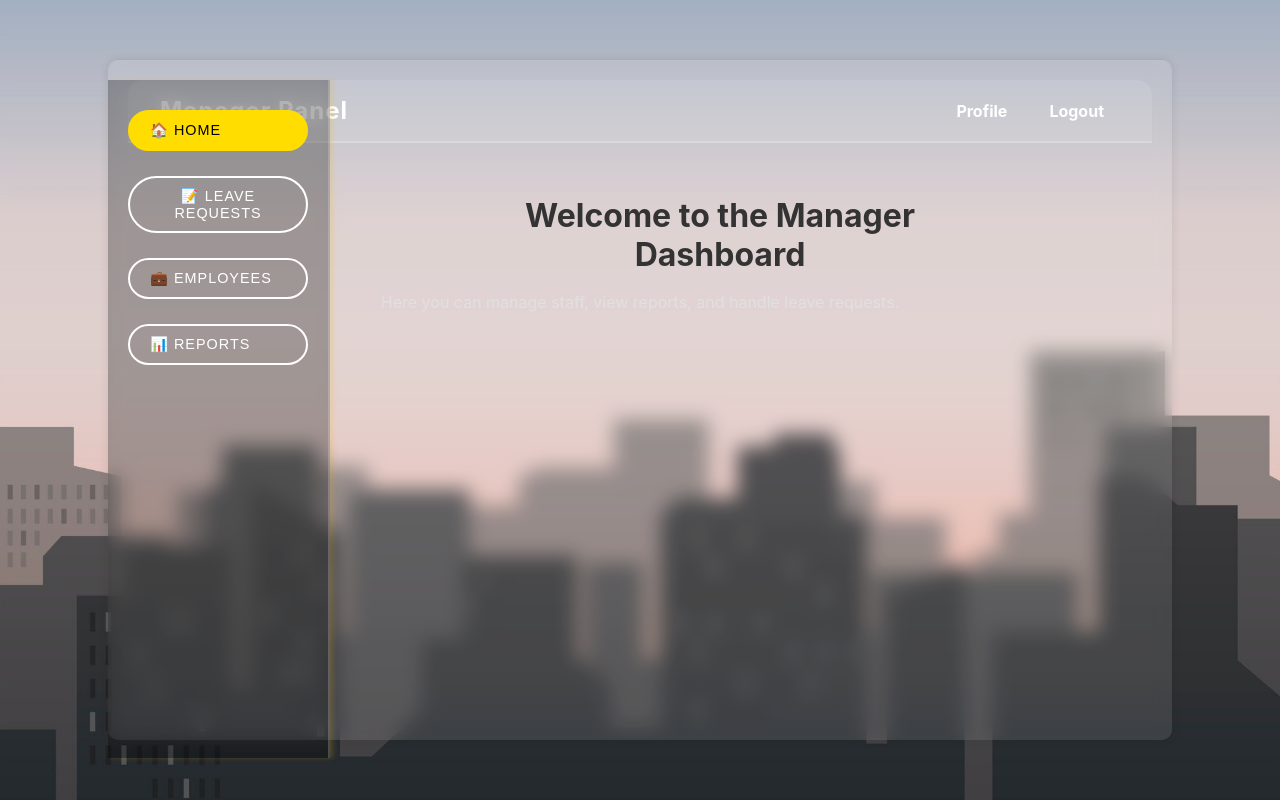
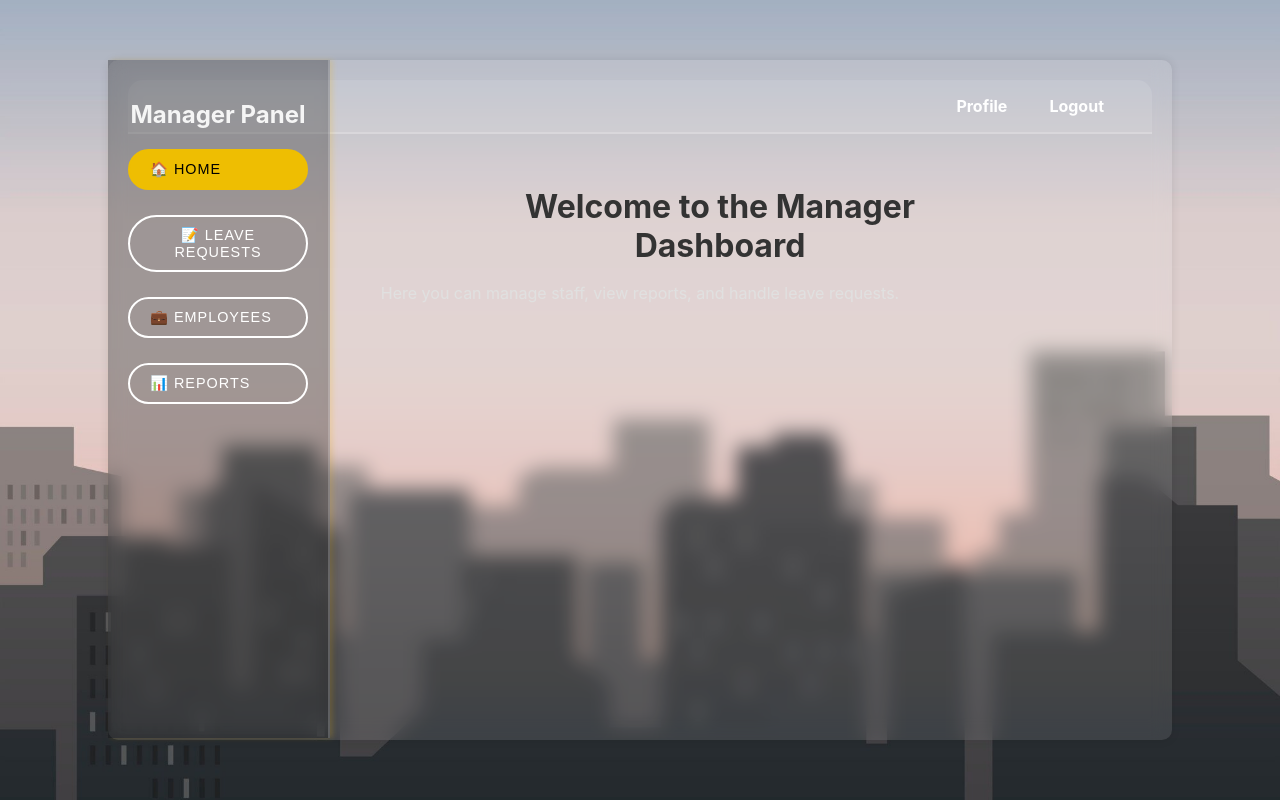
Before and after one commit to NNoorFatima/PayTrack-Employee-Payroll-Leave-Management-System, a React (Create React App) app: page / in a window 1280 px wide. In both pictures the pointer is over the button "🏠 HOME". Built offline with nearby package versions, Linux system fonts and the light colour scheme.

Commit message:
ok done with  manager side bar -- now must change admin and employees format

```diff
--- a/src/components/Manager.css
+++ b/src/components/Manager.css
@@ -38,7 +38,6 @@
 /* Sidebar */
 .sidebar {
     width: 180px;
-    margin-top: 20px;
     height: 93.80%;
     background: rgba(0, 0, 0, 0.3);
     backdrop-filter: blur(8px);
@@ -76,9 +75,9 @@
 
 /* Change color to yellow on hover */
 .sidebar ul li button:hover {
-    background-color: rgb(255, 221, 0); /* Yellow background on hover */
+    background-color: rgb(238, 190, 2); /* Yellow background on hover */
     color: black; /* Change text color to black on hover */
-    border-color:rgb(255, 221, 0); /* Yellow border on hover */
+    border-color: rgb(238, 190, 2); /* Yellow border on hover */
 }
 
 
@@ -133,8 +132,8 @@
     letter-spacing: 1px;
 }
 
-
+/*
 .nav-left h2 {
     margin: 0;
-    font-size: 1.5rem;
-  }
+    font-size: 0.5rem;
+  } */
--- a/src/components/ManagerLayout.js
+++ b/src/components/ManagerLayout.js
@@ -15,8 +15,8 @@ const ManagerLayout = ({ children }) => {
         {/* Top Navigation */}
         <header className="top-nav">
           <div className="nav-left">
-            <h2 className="sidebar-title">Manager Panel</h2>
-
+            {/* <h2 className="sidebar-title">Manager Panel</h2>  */}
+            {/* <h2 >Manager Panel</h2>  */}
           </div>
           <div className="nav-right">
             <a href="#" className="nav-link">Profile</a>
--- a/src/components/ManagerSidebar.js
+++ b/src/components/ManagerSidebar.js
@@ -8,7 +8,7 @@ const ManagerSidebar = ({ setView }) => {
   return (
 
     <aside className="sidebar">
-      {/* <h2>Manager Panel</h2>     */}
+      <h2 className="nav-left">Manager Panel</h2>
       <ul>
         <li><button onClick={() => setView("home")}>🏠 Home</button></li>
         <li><button onClick={() => setView("leave-requests")}>📝 Leave Requests</button></li>
```
